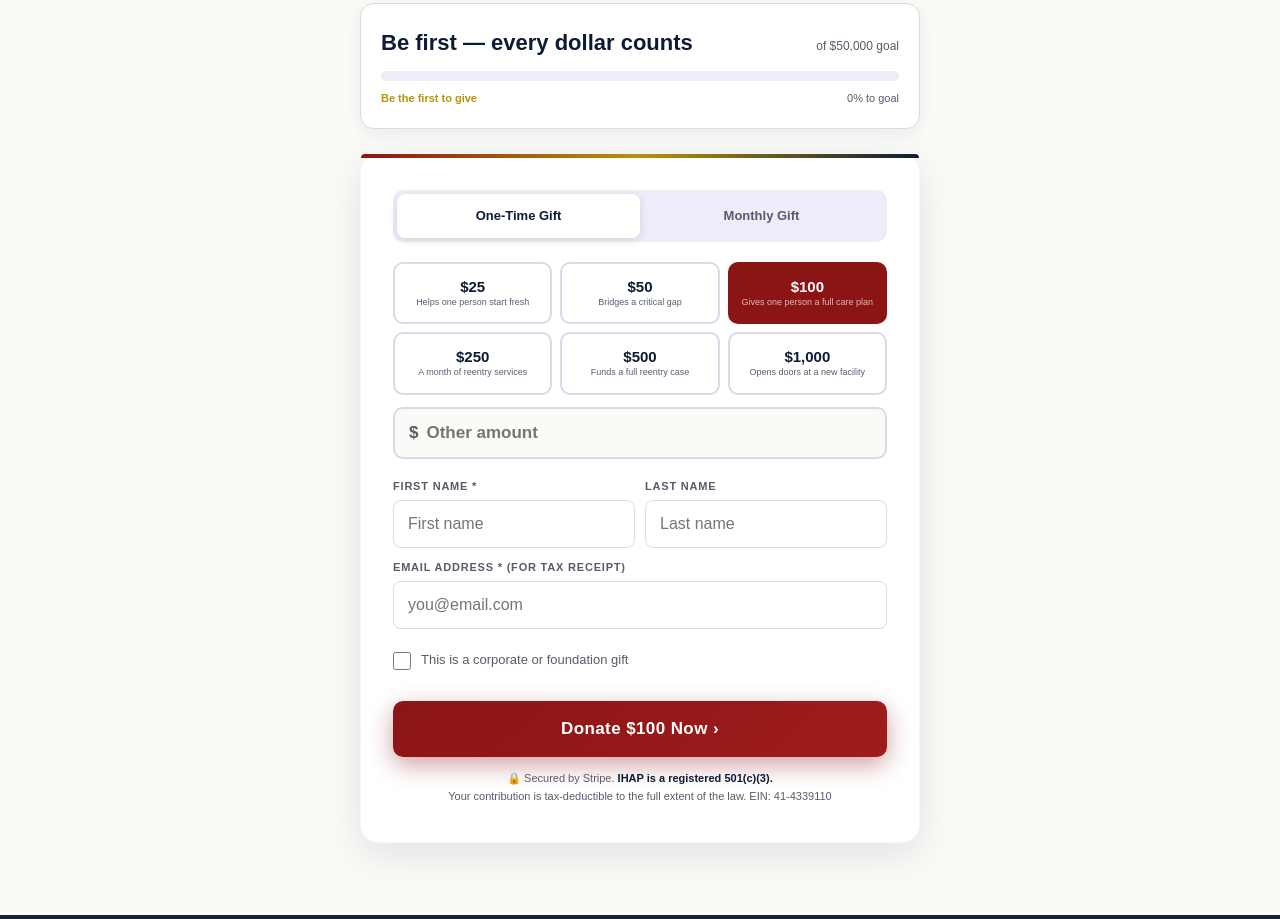
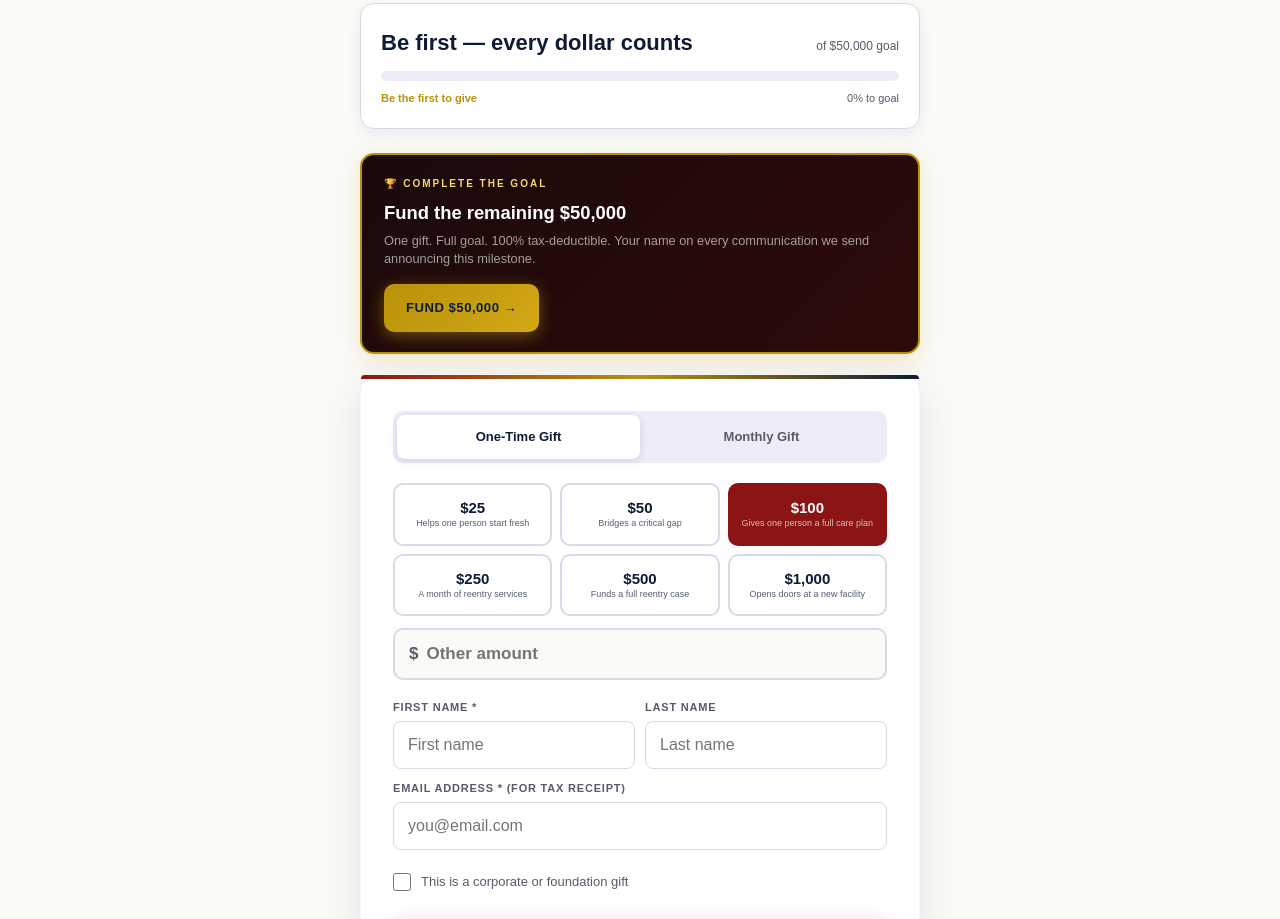
Before and after one commit to MusicCred/healthcred-ihap, a website: page index.html in a window 1280 px wide. Shown: the part 3698-4617 px from the top of the page. Drawn offline with Linux system fonts and the light colour scheme.

Commit message:
Add 'Fund the Remainder' option to donation widget
- Gold-bordered card above donation form showing exact remaining amount to hit $50K goal
- 'Fund It All →' button auto-fills the remainder amount, switches to one-time, scrolls to form with gold highlight ring
- fundRemainder() calculates dynamically from GOAL/RAISED constants — update RAISED when actual donations come in and card auto-updates
- Card hides automatically when goal is fully funded

```diff
--- a/index.html
+++ b/index.html
@@ -1069,6 +1069,31 @@ footer a{color:rgba(255,255,255,.35);text-decoration:underline}
       </div>
     </div>
 
+    <!-- Fund the Remainder -->
+    <div id="remainder-card" style="
+      background:linear-gradient(135deg,#1a0a0a,#2D0A0A);
+      border:2px solid var(--gold);
+      border-radius:14px;padding:20px 22px;margin-bottom:20px;
+      display:flex;align-items:center;justify-content:space-between;
+      gap:16px;flex-wrap:wrap;
+      box-shadow:0 6px 24px rgba(184,146,10,.2);
+    ">
+      <div>
+        <div style="font-family:sans-serif;font-size:10px;font-weight:800;letter-spacing:2px;text-transform:uppercase;color:var(--gold3);margin-bottom:5px">🏆 Complete the Goal</div>
+        <div style="font-family:sans-serif;font-size:1.15rem;font-weight:900;color:#fff;margin-bottom:4px" id="remainder-headline">Fund the remaining $50,000</div>
+        <div style="font-family:sans-serif;font-size:.8rem;color:rgba(255,255,255,.6);line-height:1.4">One gift. Full goal. 100% tax-deductible. Your name on every communication we send announcing this milestone.</div>
+      </div>
+      <button onclick="fundRemainder()" style="
+        background:linear-gradient(135deg,var(--gold),var(--gold2));
+        color:var(--navy);font-family:sans-serif;font-weight:900;
+        font-size:.82rem;letter-spacing:.5px;text-transform:uppercase;
+        padding:13px 22px;border-radius:10px;border:none;cursor:pointer;
+        box-shadow:0 4px 16px rgba(184,146,10,.5);
+        white-space:nowrap;flex-shrink:0;min-height:48px;
+        transition:all .2s;
+      " id="remainder-btn">Fund It All →</button>
+    </div>
+
     <!-- Donate box -->
     <div class="donate-box">
       <div class="freq-toggle">
@@ -1264,14 +1289,47 @@ function toggleCorp(chk) {
 function scrollToDonate() {
   document.getElementById('donate').scrollIntoView({ behavior: 'smooth' });
 }
+const GOAL = 50000;
+const RAISED = 0; // update this when donations come in
+
 function initProgress() {
-  const raised = 0, goal = 50000, donors = 0;
+  const raised = RAISED, goal = GOAL, donors = 0;
   const pct = Math.min((raised / goal) * 100, 100);
+  const remaining = Math.max(goal - raised, 0);
+
   document.getElementById('progress-raised').textContent = raised > 0 ? '$' + raised.toLocaleString() + ' raised' : 'Be first — every dollar counts';
   document.getElementById('progress-goal').textContent = 'of $' + goal.toLocaleString() + ' goal';
   document.getElementById('progress-donors').textContent = donors > 0 ? donors + ' donors so far' : 'Be the first to give';
   document.getElementById('progress-pct').textContent = pct.toFixed(0) + '% to goal';
   setTimeout(() => { document.getElementById('progress-fill').style.width = pct + '%'; }, 300);
+
+  // Update remainder card
+  if (remaining <= 0) {
+    document.getElementById('remainder-card').style.display = 'none';
+  } else {
+    document.getElementById('remainder-headline').textContent = 'Fund the remaining $' + remaining.toLocaleString();
+    document.getElementById('remainder-btn').textContent = 'Fund $' + remaining.toLocaleString() + ' →';
+  }
+}
+
+function fundRemainder() {
+  const remaining = Math.max(GOAL - RAISED, 0);
+  if (remaining <= 0) return;
+
+  // Clear preset selections
+  document.querySelectorAll('.amt-btn').forEach(b => b.classList.remove('selected'));
+  document.getElementById('custom-amt').value = remaining;
+  selectedAmt = remaining;
+  // Switch to one-time
+  setFreq('one_time');
+  updateBtn();
+
+  // Scroll to form and highlight
+  const box = document.querySelector('.donate-box');
+  box.style.transition = 'box-shadow .4s';
+  box.style.boxShadow = '0 0 0 3px #B8920A, 0 12px 40px rgba(184,146,10,.3)';
+  setTimeout(() => { box.style.boxShadow = ''; }, 2000);
+  document.getElementById('donate').scrollIntoView({ behavior: 'smooth', block: 'center' });
 }
 function checkStripeReturn() {
   const params = new URLSearchParams(window.location.search);
```
